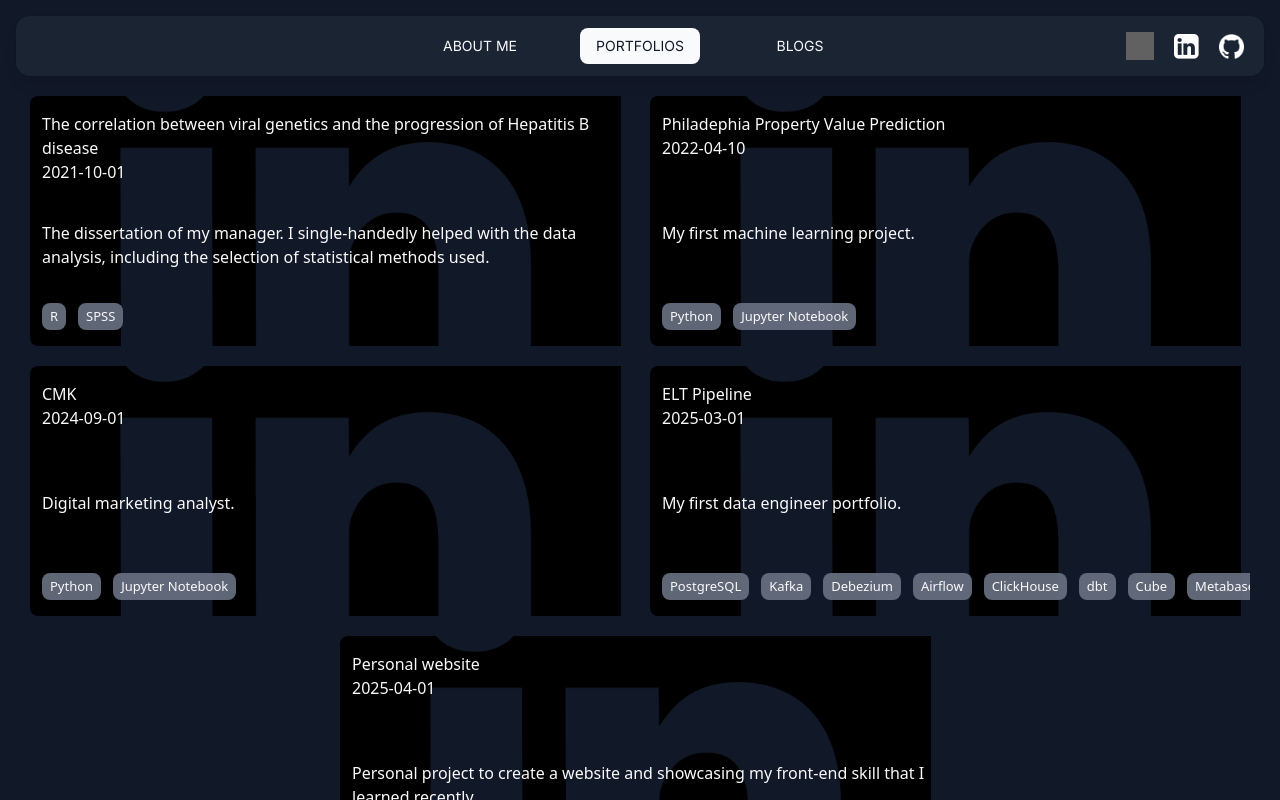
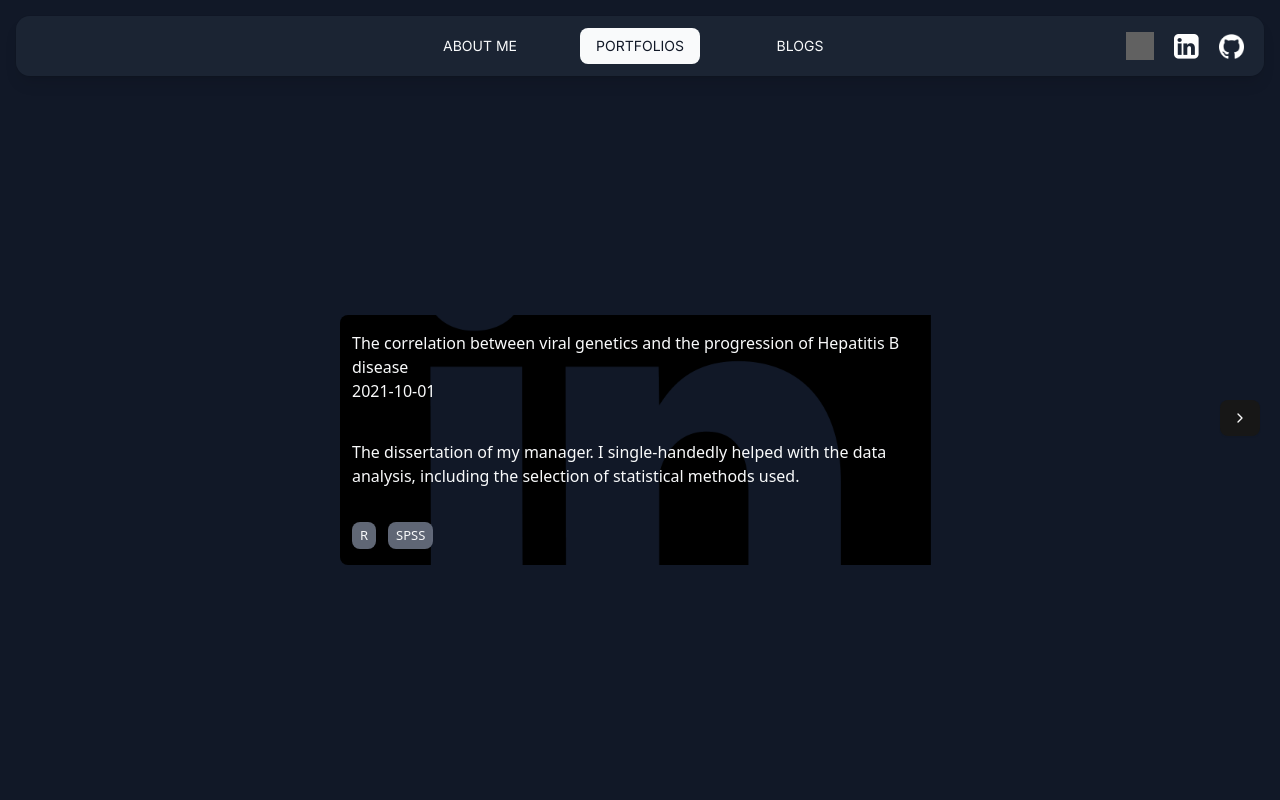
Before and after one commit to b1llywitant0/personal-website, a React (Vite) app: page /personal-website/portfolios in a window 1280 px wide. Built offline with nearby package versions, Linux system fonts and the light colour scheme; grey boxes are pictures that could not be loaded.

Commit message:
Feat: Pagination

```diff
--- a/src/pages/portfolios/index.tsx
+++ b/src/pages/portfolios/index.tsx
@@ -1,6 +1,10 @@
 import { Portfolio } from "@/components/Card/Portfolio";
 import { Reveal } from "@/components/Reveal/Reveal";
 import Test from '../../assets/icons/linkedin-icon-black-png.png'
+import { useEffect, useState } from "react";
+import { ChevronLeft, ChevronRight } from "lucide-react";
+import { Button } from "@/components/ui/button";
+import { AnimatePresence, motion } from 'motion/react'
 
 interface PortfolioItem {
   id: number
@@ -86,15 +90,41 @@ const PortfolioItems: PortfolioItem[] = [
     ],
     briefDescription: 'Personal project to create a website and showcasing my front-end skill that I learned recently.'
   }
-
 ]
 
 export function Portfolios() {
+  const [selectedRole, setSelectedRole] = useState<string | null>(null)
+  const [currentPage, setCurrentPage] = useState(1)
+  const [direction, setDirection] = useState<'left'|'right'>('right')
+
+  const filteredData = PortfolioItems.filter(item => selectedRole ? item.role === selectedRole : true)
+
+  const itemsPerPage = 1
+
+  const totalPages = Math.ceil(filteredData.length / itemsPerPage)
+
+  const paginatedData = filteredData.slice(
+    (currentPage - 1) * itemsPerPage,
+    currentPage * itemsPerPage
+  )
+
+  useEffect(() => {
+    console.log(direction)
+  },[direction])
+
   return (
-    <div className="flex flex-col items-center justify-center h-fill mt-4 bg-background-dark text-text-inverted gap-10">
-      <div className="flex flex-row flex-wrap items-center justify-center gap-5 mt-20">
+    <div className="flex flex-col items-center justify-center h-screen bg-background-dark text-text-inverted gap-10">
+      <AnimatePresence mode='wait' initial={false}>
+      <motion.div
+        className="flex flex-row flex-wrap items-center justify-center gap-5 mt-20"
+        key={currentPage}
+        initial={{ opacity: 0, x: direction === 'right' ? "100%" : "-100%" }}
+        animate={{ opacity: 1, x: 0 }}
+        exit={{ opacity: 0, x: direction === 'right' ? "-100%" : "100%" }}
+        transition={{ duration: 0.5, ease:'easeInOut'}}
+      >
         {
-          PortfolioItems.map((item) => (
+          paginatedData.map((item) => (
             <Reveal slide={true} vertical={false}>
               <Portfolio
                 key={item.id}
@@ -107,7 +137,32 @@ export function Portfolios() {
             </Reveal>
           ))
         }
-      </div>
+      </motion.div>
+      </AnimatePresence>
+      {
+       currentPage != 1 ?
+       <div className="absolute left-5 top-1/2 w-fill">
+        <Button onClick={() => {
+          setDirection('left')
+          setTimeout(() => setCurrentPage(currentPage-1),0)
+        }}>
+          <ChevronLeft />
+        </Button>
+       </div>
+      : ''
+      }
+      {
+       currentPage != totalPages ?
+       <div className="absolute right-5 top-1/2 w-fill">
+        <Button onClick={() => {
+          setDirection('right')
+          setTimeout(() => setCurrentPage(currentPage+1),0)
+        }}>
+          <ChevronRight />
+        </Button>
+       </div>
+      : ''
+      }
     </div>
   )
 }
```
